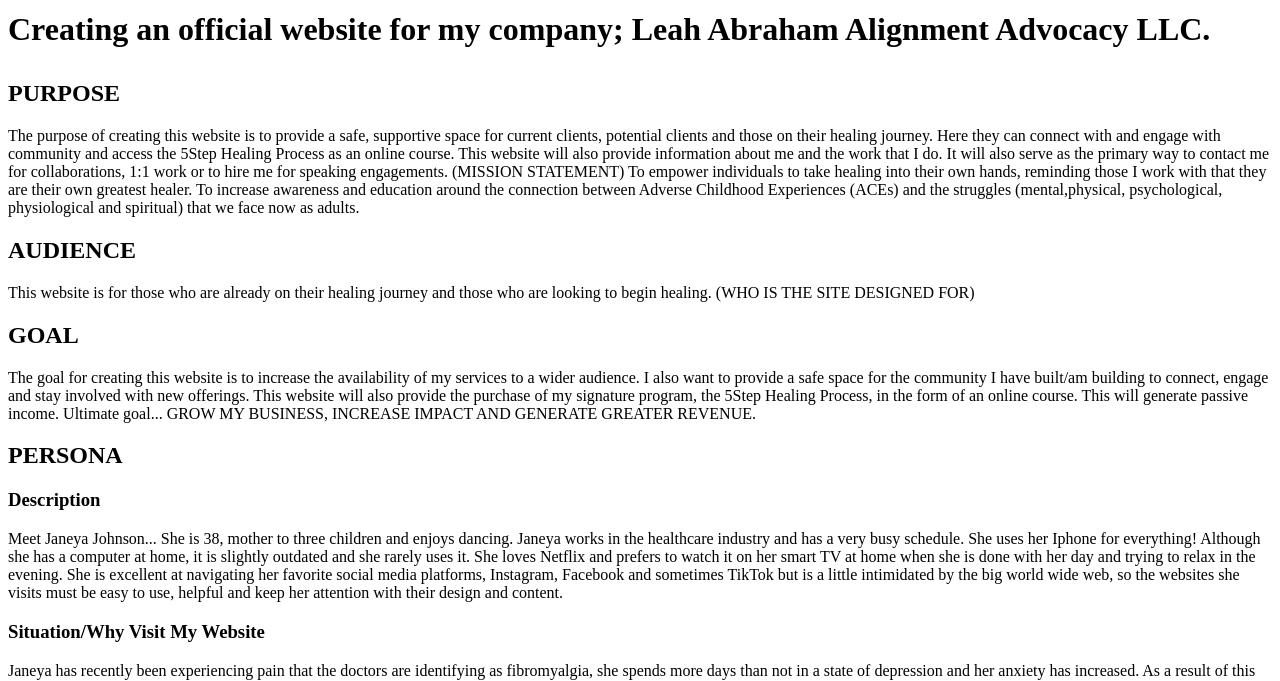
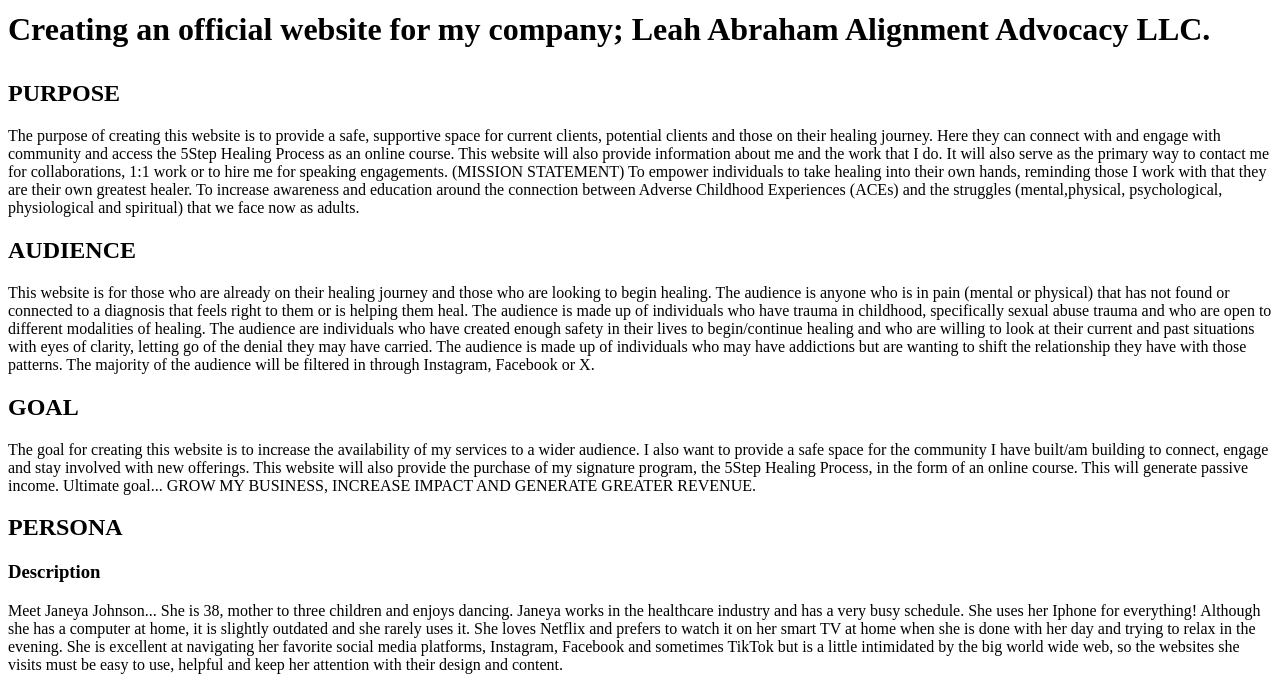
Before and after one commit to labraham1/leah-abraham-pwp, a plain HTML site: page public_html/documentation/milestone-1.html in a window 1280 px wide. Shown: the part 90-771 px from the top of the page. Drawn offline with Linux system fonts and the light colour scheme.

Commit message:
added to audience

```diff
--- a/public_html/documentation/milestone-1.html
+++ b/public_html/documentation/milestone-1.html
@@ -21,7 +21,7 @@
 <p>
     <h2>AUDIENCE</h2>
 <p>
-    This website is for those who are already on their healing journey and those who are looking to begin healing. (WHO IS THE SITE DESIGNED FOR)
+    This website is for those who are already on their healing journey and those who are looking to begin healing. The audience is anyone who is in pain (mental or physical) that has not found or connected to a diagnosis that feels right to them or is helping them heal. The audience is made up of individuals who have trauma in childhood, specifically sexual abuse trauma and who are open to different modalities of healing. The audience are individuals who have created enough safety in their lives to begin/continue healing and who are willing to look at their current and past situations with eyes of clarity, letting go of the denial they may have carried. The audience is made up of individuals who may have addictions but are wanting to shift the relationship they have with those patterns. The majority of the audience will be filtered in through Instagram, Facebook or X.
 </p>
 <h2>GOAL</h2>
 <p>
```
